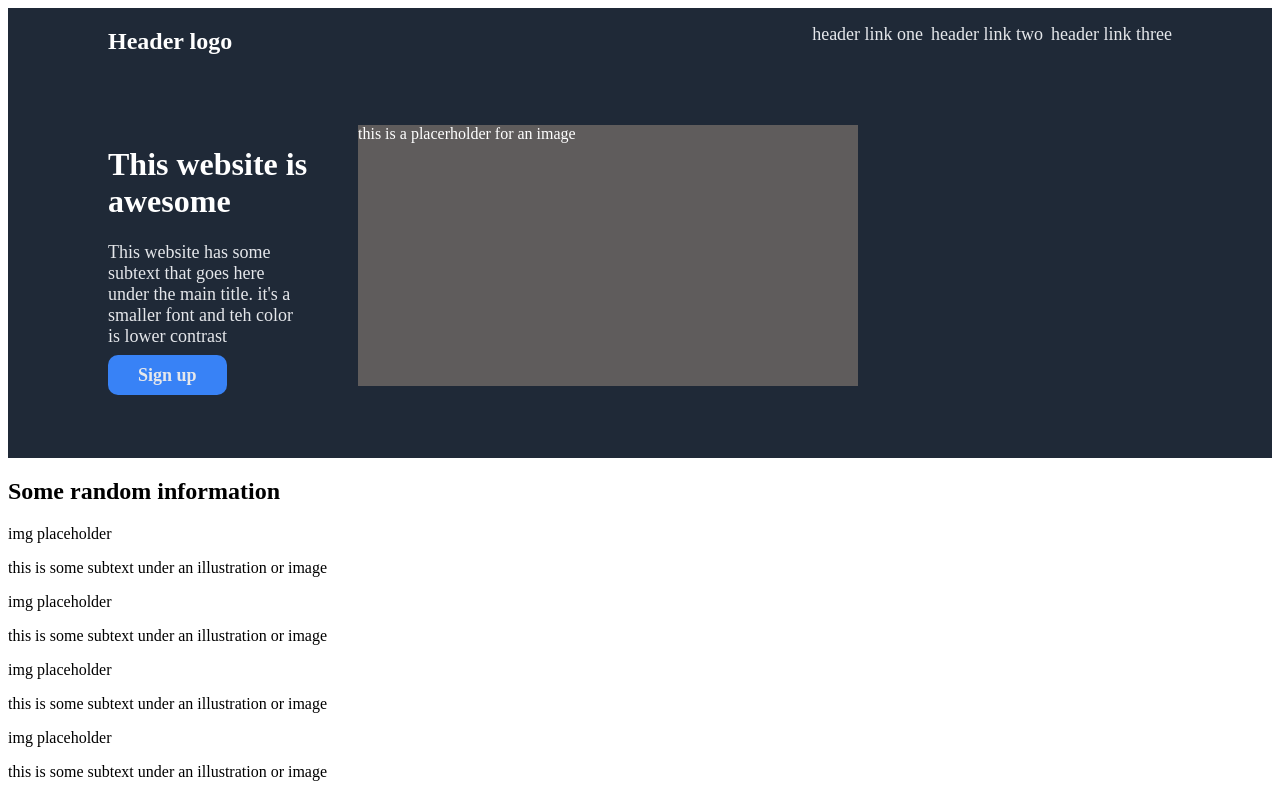
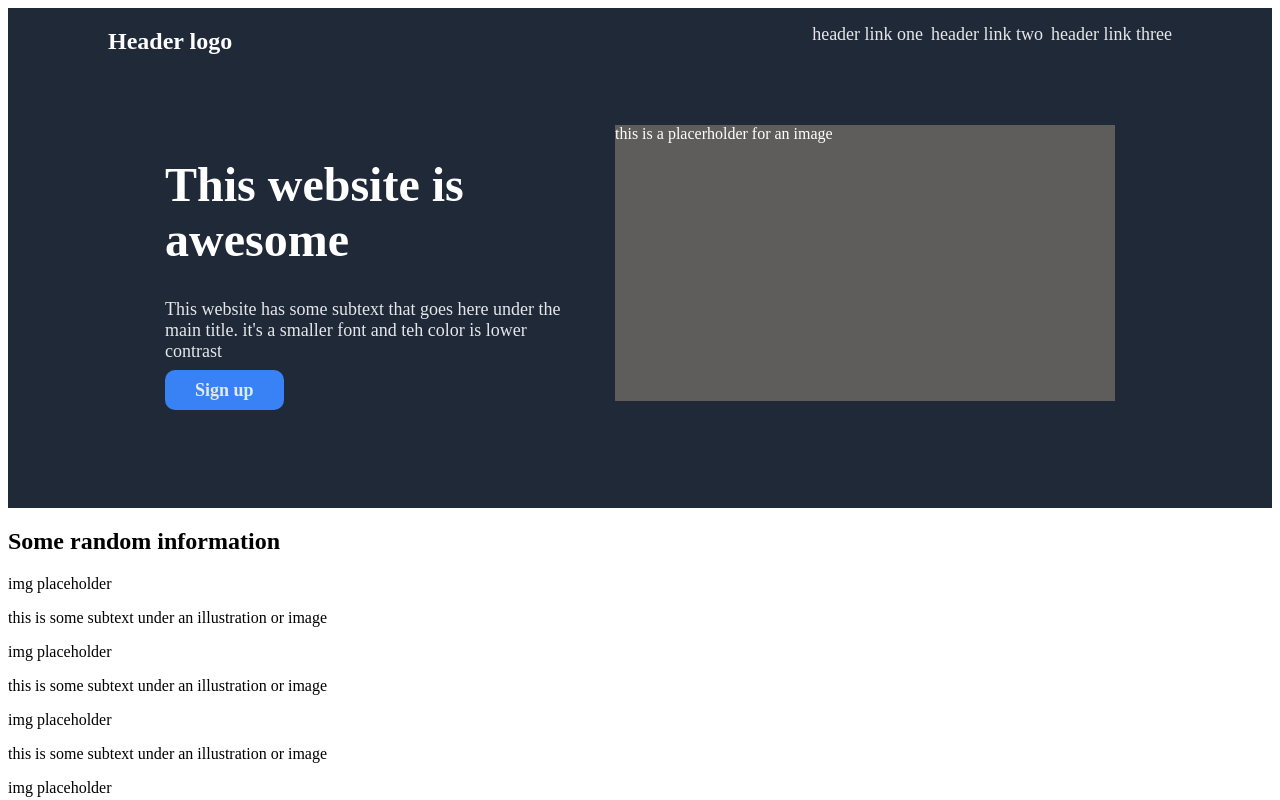
Before and after one commit to alanvillagrand/landing-page, a plain HTML site: page index.html in a window 1280 px wide. Shown: the top 800 px of the page. Drawn offline with Linux system fonts and the light colour scheme.

Commit message:
Updated styling issues on top of page. Fixed allignment issues

```diff
--- a/style.css
+++ b/style.css
@@ -15,7 +15,7 @@ a {
 .top-page {
     display: flex;
     flex-direction: column;
-    flex-basis: 450px;
+    flex-basis: 500px;
     gap: 50px;
     background-color: #1F2937;
     color: white;
@@ -41,11 +41,17 @@ a {
 
 .top-content {
     display: flex;
+    justify-content: center;
     gap: 50px;
 }
 
+.top-content h1 {
+    font-size: 48px;
+    font-weight: 900;
+}
+
 .description {
-    max-width: 200px;
+    max-width: 400px;
 }
 
 .img-placeholder {
```
